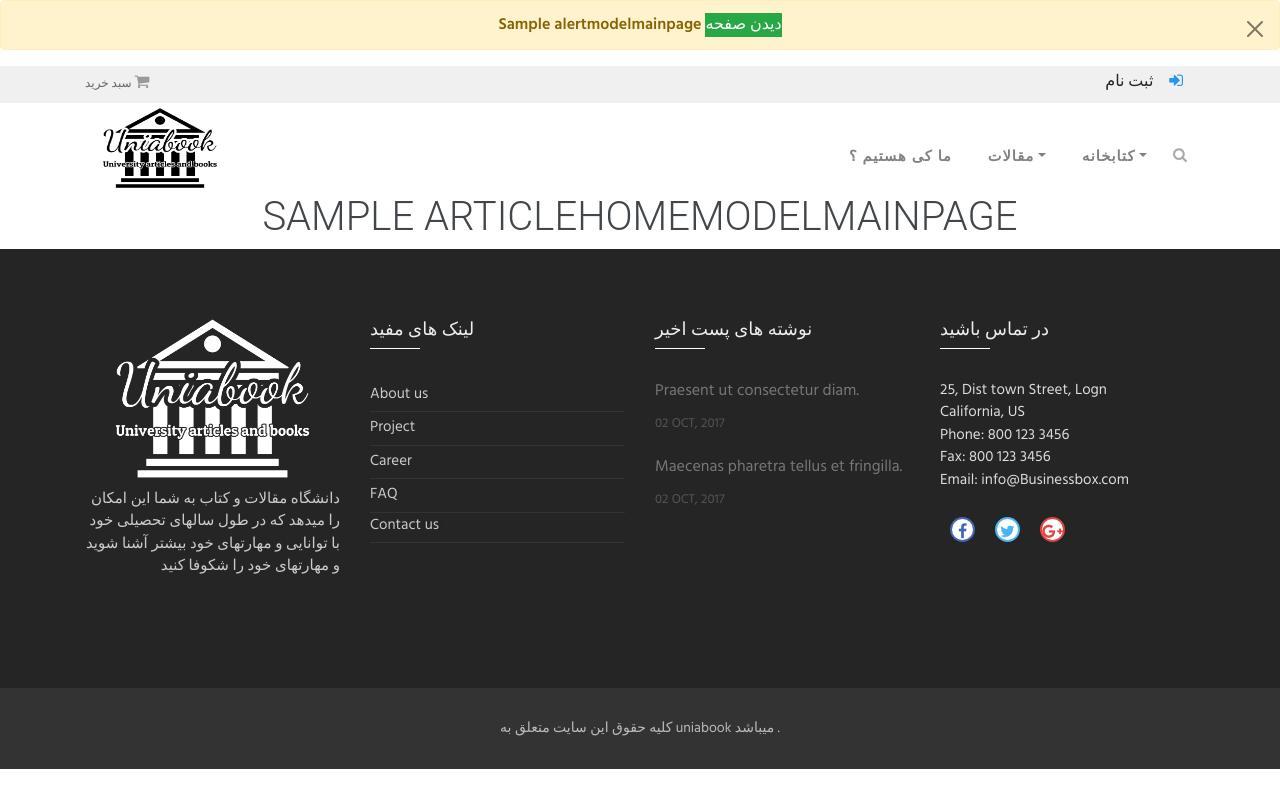
After one commit to MARDINsaedmocheshi/uniabook, a Django app: template MainPage/templates/MainPage/article_detail.html in a window 1280 px wide. The commit adds this page. Run offline with Django 4.2, Linux system fonts and the light colour scheme; the template is opened without the code that fills it: values that come from a table or form of the project are taken from there, others are empty; tables that the repository leaves empty hold one stand-in row (values such as "Sample post"); some libraries are stand-ins or nearby versions.

Commit message:
Adding the relevant link page of each article and building its page | اضافه کردن صحفه لینک مربوطه هر مقاله و ساخت صفحه آن

```diff
--- /dev/null
+++ b/MainPage/templates/MainPage/article_detail.html
@@ -0,0 +1,410 @@
+<!--
+The first page of the site uniabook
+Developer : Mardin Saedmocheshi
+
+Made with:
+          0-  With love and patience ()
+          1-  HTML 5
+          2-  Css
+          3-  js
+          4-  bootstrap
+          5-  python
+          6-  django
+
+October 09, 2023
+
+-->
+{% load static %}
+
+<!DOCTYPE html>
+<html lang="en">
+
+  <!-- head  -->
+  <head>
+
+    <!-- meta tags  -->
+    <meta charset="utf-8">
+    <meta name="viewport" content="width=device-width, initial-scale=1, shrink-to-fit=no">
+    <meta name="description" content="">
+    <meta name="author" content="mardin saedmocheshi">
+
+    <!-- title site uniabook  -->
+    <title>{{  detail_book.title_BookHome  }}</title>
+
+    <!-- Favicon -->
+    <link rel="icon" type="image/x-icon" href="{% static "MainPage/img/logo-uniabook/3/uniabook-low-resolution-color-logo.png" %}">
+
+    <!-- cdn  -->
+    <link href="https://cdn.jsdelivr.net/npm/bootstrap@5.3.2/dist/css/bootstrap.min.css" rel="stylesheet" integrity="sha384-T3c6CoIi6uLrA9TneNEoa7RxnatzjcDSCmG1MXxSR1GAsXEV/Dwwykc2MPK8M2HN" crossorigin="anonymous">
+    <!-- Global Stylesheets -->
+    <link href="https://fonts.googleapis.com/css?family=Roboto+Condensed:300,300i,400,400i,700,700i" rel="stylesheet">
+    <link href="{% static "MainPage/css/bootstrap/bootstrap.min.css" %} " rel="stylesheet">
+    <link rel="stylesheet" href="{% static "MainPage/font-awesome-4.7.0/css/font-awesome.min.css" %} ">
+    <link rel="stylesheet" href="{% static "MainPage/css/animate/animate.min.css" %} ">
+    <link rel="stylesheet" href="{% static "MainPage/css/owl-carousel/owl.carousel.min.css" %} ">
+    <link rel="stylesheet" href="{% static "MainPage/css/owl-carousel/owl.theme.default.min.css" %} ">
+    <link rel="stylesheet" href="{% static "MainPage/css/style.css" %} ">
+      <!-- Core Stylesheets -->
+      <link rel="stylesheet" href="{% static "MainPage/css/single-product.css" %}">
+      <link rel="stylesheet" href="{% static "MainPage/css/shop.css" %}">
+
+  </head>
+
+  <body id="page-top">
+
+<!-- HEADER -->
+<header>
+
+  <!-- alert
+  <div class="alert alert-danger text-center" role="alert">
+        سایت در حال تکیمل شدن است ، از صبر شما بسیار متشکریم
+  </div>
+  -->
+
+{% for alert in Alertspagemain %}
+  <div class="alert alert-warning alert-dismissible fade show text-center" role="alert">
+        <strong>{{alert.title_alert}}</strong>
+        <a type="button" class="btn-success" href="{% url "" %}">دیدن صفحه</a>
+        <button type="button" class="btn-close" data-bs-dismiss="alert" aria-label="Close" href="#"></button>
+  </div>
+ {% endfor %}
+
+
+      <!-- Top Navbar  -->
+      <div class="top-menubar">
+        <div class="topmenu">
+          <div class="container">
+            <div class="row">
+              <div class="col-md-7">
+                <ul class="list-inline top-contacts">
+                  <li>
+                سبد خرید <a href="#" ><i class="fa fa-shopping-cart" style="font-size:16px" ></i></a>
+                  </li>
+                  <!--<li>
+                    <i class="fa fa-phone"></i> Hotline: (1) 111 222 33
+                  </li>-->
+                </ul>
+              </div>
+              <div class="col-md-5">
+                <ul class="list-inline top-data">
+                 <!-- <li><a href="#" target="_empty"><i class="fa top-social fa-facebook"></i></a></li>
+                  <li><a href="#" target="_empty"><i class="fa top-social fa-twitter"></i></a></li>
+                  <li><a href="#" target="_empty"><i class="fa top-social fa-google-plus"></i></a></li>
+                  ثبت نام <i class="fa fa-sign-in" style="font-size:16px"></i>-->
+                 ثبت نام <a href="#" class="log-top" data-toggle="modal" data-target="#login-modal"><li class="fa fa-sign-in" style="font-size:16px"></li> </a>
+                </ul>
+              </div>
+            </div>
+          </div>
+        </div>
+      </div>
+      <!-- END Top Navbar  -->
+
+      <!-- Navbar -->
+      <nav class="navbar navbar-expand-lg navbar-light" id="mainNav" data-toggle="affix">
+        <div class="container">
+
+          <!-- logo  -->
+          <a class="navbar-brand smooth-scroll" href="index.html">
+            <img  width="150" height="80" src="{% static "MainPage/img/logo-uniabook/3/uniabook-low-resolution-logo-color-on-transparent-background.png" %} " alt="logo">
+          </a>
+
+
+          <button class="navbar-toggler navbar-toggler-right" type="button" data-toggle="collapse" data-target="#navbarResponsive" aria-controls="navbarResponsive" aria-expanded="false" aria-label="Toggle navigation">
+                <span class="navbar-toggler-icon"></span>
+          </button>
+
+          <div class="collapse navbar-collapse" id="navbarResponsive">
+            <ul class="navbar-nav ml-auto">
+
+                <!-- <li class="nav-item" ><a class="nav-link smooth-scroll" href="index.html">خانه</a></li>
+                <li class="nav-item dropdown" >
+                  <a class="nav-link dropdown-toggle smooth-scroll" href="#" id="navbarDropdownMenuLink" data-toggle="dropdown" aria-haspopup="true" aria-expanded="false">ما کی هستیم ؟</a>
+                  <div class="dropdown-menu dropdown-cust" aria-labelledby="navbarDropdownMenuLink">
+                    <a class="dropdown-item" href="about.html">About Us</a>
+                    <a class="dropdown-item" href="careers.html">Career Oprtunity</a>
+                    <a class="dropdown-item" href="team.html">Meet Our Team</a>
+                    <a class="dropdown-item" href="faq.html">FAQ</a>
+                    <a class="dropdown-item" href="testimonials.html">Testimonials</a>
+                  </div>
+                </li>-->
+
+
+                <li class="nav-item" ><a class="nav-link smooth-scroll" href="{% url "MainPage_app_name:about_name" %}">ما کی هستیم ؟</a></li>
+
+               <!-- <li class="nav-item dropdown" >
+                  <a class="nav-link dropdown-toggle smooth-scroll" href="#" id="navbarDropdownMenuLink" data-toggle="dropdown" aria-haspopup="true" aria-expanded="false">Admin Panel</a>
+                  <div class="dropdown-menu dropdown-cust" aria-labelledby="navbarDropdownMenuLink">
+                    <a class="dropdown-item"  target="_empty" href="admin/index.html">Dashboard</a>
+                    <a class="dropdown-item"  target="_empty" href="admin/chart.html">Charts</a>
+                    <a class="dropdown-item"  target="_empty" href="admin/email.html">Email</a>
+                    <a class="dropdown-item"  target="_empty" href="admin/faq.html">FAQ</a>
+                    <a class="dropdown-item"  target="_empty" href="admin/profile.html">Profile</a>
+                    <a class="dropdown-item"  target="_empty" href="admin/tables.html">Tables</a>
+                    <a class="dropdown-item"  target="_empty" href="admin/invoice.html">Invoice</a>
+                  </div>
+                </li>
+                <li class="nav-item dropdown" >
+                  <a class="nav-link dropdown-toggle smooth-scroll" href="#" id="navbarDropdownMenuLink" data-toggle="dropdown" aria-haspopup="true" aria-expanded="false">Pages</a>
+                  <div class="dropdown-menu dropdown-cust" aria-labelledby="navbarDropdownMenuLink">
+                    <a class="dropdown-item" href="news-list.html">News list layouts</a>
+                    <a class="dropdown-item" href="news-grid.html">News grid layouts</a>
+                    <a class="dropdown-item" href="news-details.html">News Details</a>
+                    <a class="dropdown-item" href="project.html">Project</a>
+                    <a class="dropdown-item" href="contact.html">Contact Us</a>
+                    <a class="dropdown-item" href="comming-soon.html">Comming Soon</a>
+                    <a class="dropdown-item" href="pricing.html">Pricing Tables</a>
+                    <a class="dropdown-item" href="admin/404.html">404</a>
+                  </div>
+                </li>-->
+
+                <li class="nav-item dropdown" >
+                  <a class="nav-link dropdown-toggle smooth-scroll" href="#" id="navbarDropdownMenuLink" data-toggle="dropdown" aria-haspopup="true" aria-expanded="false">مقالات</a>
+                  <div class="dropdown-menu dropdown-cust mega-menu" aria-labelledby="navbarDropdownMenuLink">
+                    <div class="row">
+
+                      <div class="col-md-9 text-center">
+                        <!-- <small>  انواع مقالات براساس نوع و ساختار</small> -->
+                        <a class="dropdown-item" href="shop.html">مقاله پژوهشی (original research)</a>
+                        <a class="dropdown-item" href="single-product.html">مقاله مروری (Review Article)</a>
+                        <a class="dropdown-item" href="cart.html">گزارش‌ها یا نامه‌های کوتاه (short letters or reports)</a>
+                        <a class="dropdown-item" href="checkout.html">مطالعات موردی (case-study)</a>
+                        <a class="dropdown-item" href="myaccount.html">مقاله نظری (opinion article)</a>
+                        <a class="dropdown-item" href="myaccount.html">نقد کتاب (book review)</a>
+                        <a class="dropdown-item" href="myaccount.html">مقالات ISI</a>
+                        <a class="dropdown-item" href="myaccount.html">مقالات اسکوپوس (SCOPUS)</a>
+                        <a class="dropdown-item" href="myaccount.html">مقالات کنفرانسی</a>
+                        <a class="dropdown-item" href="myaccount.html">مقالات ISC</a>
+                      </div>
+
+                      <div class="col-md-3 mega-menu-img m-auto text-center pl-0">
+                        <a href="#"><img src="{% static "MainPage/img/nav articls/navarticle.png" %} " alt="" class="img-fluid"></a>
+                      </div>
+
+                    </div>
+                  </div>
+                </li>
+
+                <li class="nav-item dropdown" >
+                  <a class="nav-link dropdown-toggle smooth-scroll" href="#" id="navbarDropdownMenuLink" data-toggle="dropdown" aria-haspopup="true" aria-expanded="false">کتابخانه</a>
+                  <div class="dropdown-menu dropdown-cust mega-menu" aria-labelledby="navbarDropdownMenuLink">
+                    <div class="row">
+
+                      <div class="col-md-7 text-center">
+                        <a class="dropdown-item" href="myaccount.html">کتاب های دانشگاهی</a>
+                        <a class="dropdown-item" href="myaccount.html">کتاب های کنکوری</a>
+                        <a class="dropdown-item" href="shop.html">فانتزی (Fantasy)</a>
+                        <a class="dropdown-item" href="single-product.html"> ماجراجویی (Action and adventure)</a>
+                        <a class="dropdown-item" href="cart.html">عاشقانه (Romance)</a>
+                        <a class="dropdown-item" href="checkout.html">ترسناک (Horror)</a>
+                        <a class="dropdown-item" href="myaccount.html">مهیج (Thriller)</a>
+                        <a class="dropdown-item" href="myaccount.html">علمی تخیلی (Science fiction)</a>
+                        <a class="dropdown-item" href="myaccount.html">هنری(Art)</a>
+                        <a class="dropdown-item" href="myaccount.html">انگیزشی(Motivational)</a>
+                        <a class="dropdown-item" href="myaccount.html">طنز(Humer)</a>
+                        <a class="dropdown-item" href="myaccount.html">کودکان(Children’s)</a>
+                        <a class="dropdown-item" href="myaccount.html">کتاب های زندگینامه</a>
+                        <a class="dropdown-item" href="myaccount.html">کتاب های سفرنامه</a>
+                      </div>
+
+                      <div class="col-md-5 mega-menu-img m-auto text-center pl-0">
+                        <a href="#"><img src="{% static "MainPage/img/nav articls/navbook.png" %} " alt="" class="img-fluid"></a>
+                      </div>
+                    </div>
+                  </div>
+                </li>
+
+                <li>
+                  <i class="search fa fa-search search-btn"></i>
+                  <div class="search-open">
+                    <div class="input-group animated fadeInUp">
+                      <input type="text" class="form-control" placeholder="چی میخوایی ؟" aria-describedby="basic-addon2">
+                      <span class="input-group-addon" id="basic-addon2">بزن بریم</span>
+                    </div>
+                  </div>
+                </li>
+
+                <li>
+                  <div class="top-menubar-nav">
+                    <div class="topmenu ">
+                      <div class="container">
+                        <div class="row">
+                          <div class="col-md-9">
+                            <ul class="list-inline top-contacts">
+                              <li>
+                                 سبد خرید <a href="#" ><i class="fa fa-shopping-cart" style="font-size:16px" ></i></a>
+                              </li>
+                              <li>
+                            </li>
+                            </ul>
+                          </div>
+                          <div class="col-md-3">
+                            <ul class="list-inline top-data">
+                              <li><a href="#" target="_empty"><i class="fa top-social fa-facebook"></i></a></li>
+                              <li><a href="#" target="_empty"><i class="fa top-social fa-twitter"></i></a></li>
+                              <li><a href="#" target="_empty"><i class="fa top-social fa-google-plus"></i></a></li>
+                              ثبت نام <a href="#" class="log-top" data-toggle="modal" data-target="#login-modal"><li class="fa fa-sign-in" style="font-size:16px"></li> </a>
+                            </ul>
+                          </div>
+                        </div>
+                      </div>
+                    </div>
+                  </div>
+                </li>
+            </ul>
+          </div>
+        </div>
+      </nav>
+
+
+</header>
+
+
+
+
+
+
+
+
+
+
+
+
+
+
+
+
+
+
+
+
+<h1 class="display-6 text-center" >{{ detail_article.title_ArticleHome }}</h1>
+
+
+
+
+
+
+
+
+
+
+
+
+
+
+
+
+
+
+
+
+
+
+
+
+
+
+
+<!--====================================================
+                      FOOTER
+======================================================-->
+<footer>
+    <div id="footer-s1" class="footer-s1">
+      <div class="footer">
+        <div class="container">
+          <div class="row">
+            <!-- About Us -->
+            <div class="col-md-3 col-sm-6 ">
+              <div><img src="{% static "MainPage/img/logo-uniabook/3/uniabook-low-resolution-logo-white-on-transparent-background.png" %} " alt="" class="img-fluid"></div>
+              <ul class="list-unstyled comp-desc-f text-right">
+                 <li><p>دانشگاه مقالات و کتاب به شما این امکان را میدهد که در طول سالهای تحصیلی خود با توانایی و مهارتهای خود بیشتر آشنا شوید و مهارتهای خود را شکوفا کنید</p></li>
+              </ul><br>
+            </div>
+            <!-- End About Us -->
+
+            <!-- Recent News -->
+            <div class="col-md-3 col-sm-6 ">
+              <div class="heading-footer"><h2>لینک های مفید</h2></div>
+              <ul class="list-unstyled link-list">
+                <li><a href="about.html">About us</a><i class="fa fa-angle-right"></i></li>
+                <li><a href="project.html">Project</a><i class="fa fa-angle-right"></i></li>
+                <li><a href="careers.html">Career</a><i class="fa fa-angle-right"></i></li>
+                <li><a href="faq.html">FAQ</a><i class="fa fa-angle-right"></i></li>
+                <li><a href="contact.html">Contact us</a><i class="fa fa-angle-right"></i></li>
+              </ul>
+            </div>
+            <!-- End Recent list -->
+
+            <!-- Recent Blog Entries -->
+            <div class="col-md-3 col-sm-6 ">
+              <div class="heading-footer"><h2>نوشته های پست اخیر</h2></div>
+              <ul class="list-unstyled thumb-list">
+                <li>
+                  <div class="overflow-h">
+                    <a href="#">Praesent ut consectetur diam.</a>
+                    <small>02 OCT, 2017</small>
+                  </div>
+                </li>
+                <li>
+                  <div class="overflow-h">
+                    <a href="#">Maecenas pharetra tellus et fringilla.</a>
+                    <small>02 OCT, 2017</small>
+                  </div>
+                </li>
+              </ul>
+            </div>
+            <!-- End Recent Blog Entries -->
+
+            <!-- Latest Tweets -->
+            <div class="col-md-3 col-sm-6">
+              <div class="heading-footer"><h2>در تماس باشید</h2></div>
+              <address class="address-details-f">
+                25, Dist town Street, Logn <br>
+                California, US <br>
+                Phone: 800 123 3456 <br>
+                Fax: 800 123 3456 <br>
+                Email: <a href="mailto:info@Businessbox.com" class="">info@Businessbox.com</a>
+              </address>
+              <ul class="list-inline social-icon-f top-data">
+                <li><a href="#" target="_empty"><i class="fa top-social fa-facebook"></i></a></li>
+                <li><a href="#" target="_empty"><i class="fa top-social fa-twitter"></i></a></li>
+                <li><a href="#" target="_empty"><i class="fa top-social fa-google-plus"></i></a></li>
+              </ul>
+            </div>
+            <!-- End Latest Tweets -->
+          </div>
+        </div><!--/container -->
+      </div>
+    </div>
+
+    <div id="footer-bottom">
+        <div class="container">
+            <div class="row">
+                <div class="col-md-12">
+                    <div id="footer-copyrights">
+                      <!-- <p>Copyrights &copy; کلیه حقوق این سایت متعلق به uniabook میباشد .  <a href="#">Privacy Policy</a> <a href="#">Terms of Services</a></p> -->
+                      <p> کلیه حقوق این سایت متعلق به uniabook میباشد .</p>
+                    </div>
+                </div>
+            </div>
+        </div>
+    </div>
+    <a href="#home" id="back-to-top" class="btn btn-sm btn-green btn-back-to-top smooth-scrolls hidden-sm hidden-xs" title="home" role="button">
+        <i class="fa fa-angle-up"></i>
+    </a>
+</footer>
+
+<!--Global JavaScript -->
+<script src="{% static "MainPage/js/jquery/jquery.min.js" %} "></script>
+<script src="{% static "MainPage/js/popper/popper.min.js" %} "></script>
+<script src="{% static "MainPage/js/bootstrap/bootstrap.min.js" %} "></script>
+<script src="{% static "MainPage/js/wow/wow.min.js" %} "></script>
+<script src="{% static "MainPage/js/owl-carousel/owl.carousel.min.js" %} "></script>
+<script src="https://cdn.jsdelivr.net/npm/bootstrap@5.3.2/dist/js/bootstrap.bundle.min.js" integrity="sha384-C6RzsynM9kWDrMNeT87bh95OGNyZPhcTNXj1NW7RuBCsyN/o0jlpcV8Qyq46cDfL" crossorigin="anonymous"></script>
+<!-- Plugin JavaScript -->
+<script src="{% static "MainPage/js/jquery-easing/jquery.easing.min.js" %} "></script>
+<script src="{% static "MainPage/js/custom.js" %} "></script>
+</body>
+
+</html>
--- a/MainPage/templates/MainPage/index.html
+++ b/MainPage/templates/MainPage/index.html
@@ -452,7 +452,9 @@ LOGIN OR REGISTER
               <li class="breadcrumb-item" style="padding-top: 14px;">نویسنده : <a href="#">  ماردین ساعدموچشی</a></li>
             </ol>
           </nav>
-          <!-- <a href="#"><i class="fa fa-arrow-circle-o-right"></i> بیشتر بخوانید</a> -->
+      <a  href="{% url 'MainPage_app_name:article_name' article.slug_ArticleHome %}"><i class="fa fa-arrow-circle-o-right"></i> بیشتر بخوانید</a>
+          <a type="button" class="btn-success" href="{% url 'MainPage_app_name:article_name' article.slug_ArticleHome %}">دیدن صفحه</a>
+
         </div>
       </div>
 {% endfor %}
--- a/MainPage/urls.py
+++ b/MainPage/urls.py
@@ -1,5 +1,5 @@
 from django.urls import path
-from .views import MainPage_view, about_view, detail_alert, detail_book
+from .views import MainPage_view, about_view, detail_alert, detail_book, detail_article
 
 app_name = "MainPage_app_name"
 urlpatterns = [
@@ -7,5 +7,6 @@ urlpatterns = [
     path('about/', about_view, name="about_name"),
     path('<slug:slug>', detail_alert, name="alert_name"),
     path('book/<slug:slug>', detail_book, name="book_name"),
+    path('article/<slug:slug>', detail_article, name="article_name"),
 
 ]
```
Also changed, not shown: MainPage/views.py (+9 -1 lines).
